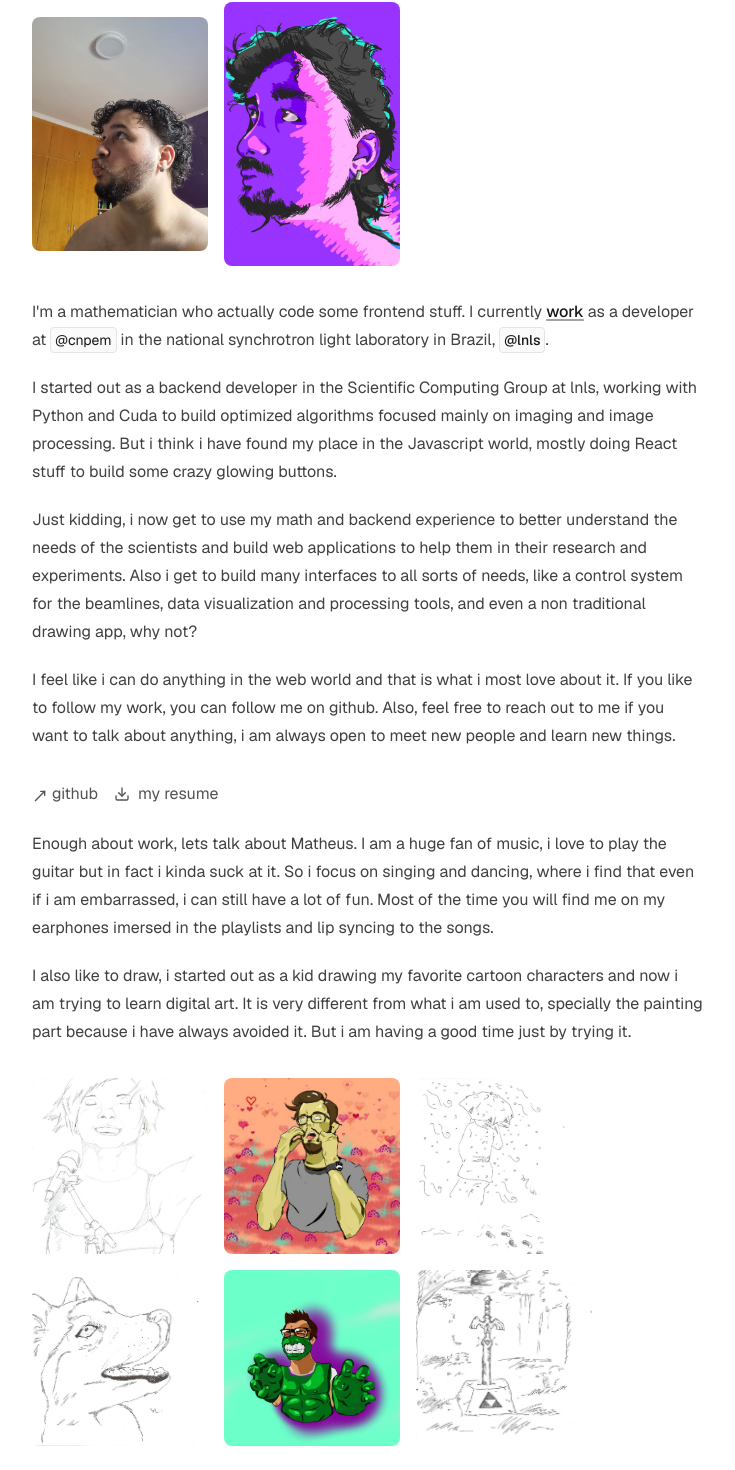
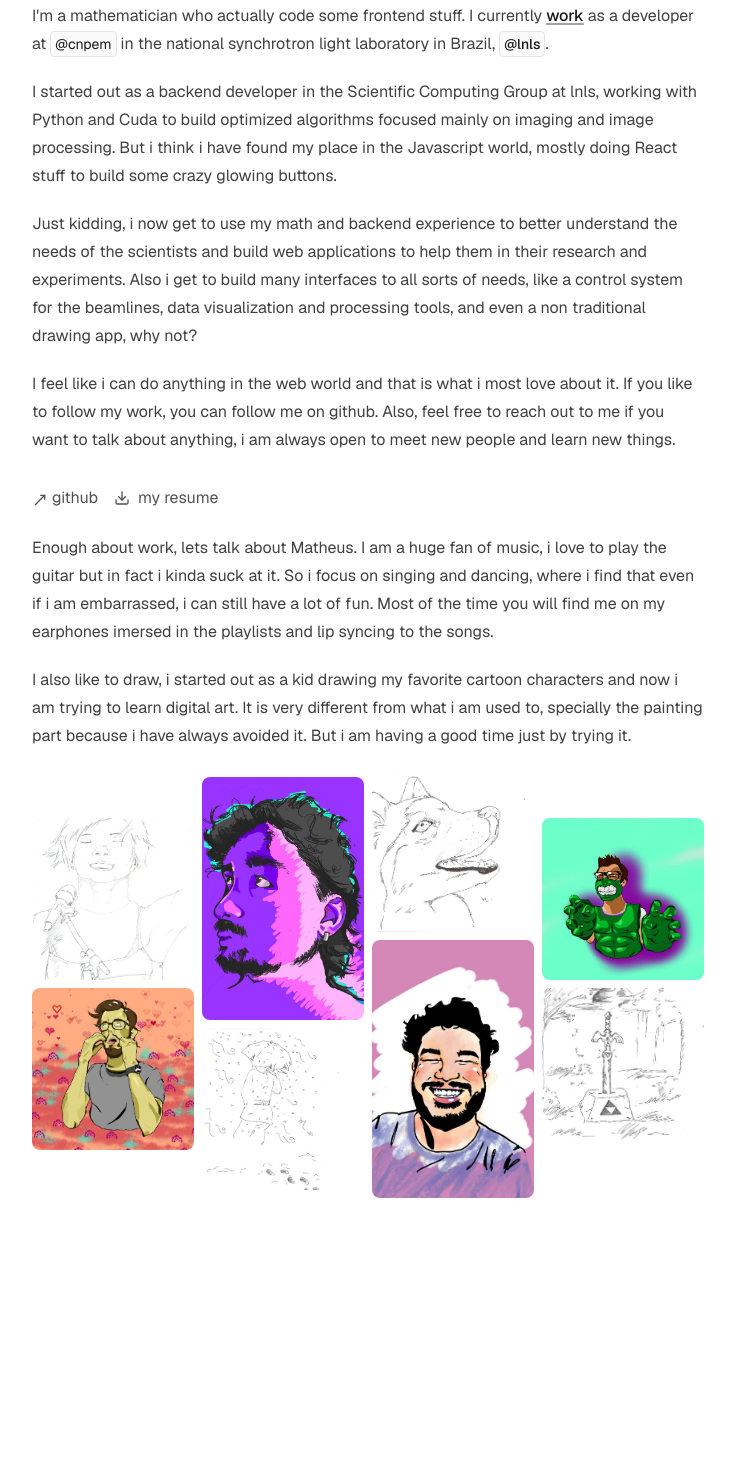
Before and after one commit to matyson/matyson, a Next.js app: page / in a window 1280 px wide. Shown: the part 214-1684 px from the top of the page, without its empty margins (272-1007 px from the left). After the commit the page ends 1572 px from the top, so only its background shows below. Built offline with nearby package versions, Linux system fonts and the light colour scheme.

Commit message:
masonry on drawings

```diff
--- a/app/page.tsx
+++ b/app/page.tsx
@@ -6,7 +6,7 @@ import gogo from "../public/images/home/gogo.jpeg";
 import gu from "../public/images/home/gu.jpeg";
 import hayley from "../public/images/home/hayley.jpeg";
 import husky from "../public/images/home/husky.jpeg";
-import me from "../public/images/home/me.jpeg";
+import profile from "../public/images/home/profile.jpeg";
 import toonme from "../public/images/home/toon-me.jpeg";
 import zelda from "../public/images/home/zelda.jpeg";
 
@@ -26,27 +26,6 @@ export default function Page() {
       <h1 className="mb-8 text-2xl font-medium tracking-tighter">
         {"Oie, i'm Matheus 👋"}
       </h1>
-      <div className="my-8 flex items-center gap-4">
-        <div className="w-44">
-          <Image
-            src={me}
-            alt="me"
-            placeholder="blur"
-            className="rounded-lg"
-            sizes="(min-width: 768px) 213px, 33vw"
-          />
-        </div>
-        <div className="w-44">
-          <Image
-            src={toonme}
-            alt="toon me"
-            placeholder="blur"
-            className="rounded-lg"
-            sizes="(min-width: 768px) 213px, 33vw"
-          />
-        </div>
-      </div>
-
       <p className="prose prose-neutral dark:prose-invert">
         {`I'm a mathematician who actually code some frontend stuff. I currently `}
         <Link href="/work">work</Link>
@@ -127,17 +106,18 @@ export default function Page() {
           trying it.
         </p>
       </div>
-      <div className="my-8 flex flex-wrap gap-4">
-        <div className="w-44">
+      <div className="grid grid-cols-4 items-center gap-2">
+        <div className="grid gap-2">
+          <div className="h-auto max-w-full">
             <Image
               src={hayley}
               alt="Hayley Williams performing Last Hope, one of my favorite songs"
               placeholder="blur"
-            className="rounded-lg"
+              className="rounded-lg object-contain"
               sizes="(min-width: 768px) 213px, 33vw"
             />
           </div>
-        <div className="w-44">
+          <div className="h-auto max-w-full">
             <Image
               src={gu}
               alt="My friend Augusto yapping"
@@ -146,7 +126,18 @@ export default function Page() {
               sizes="(min-width: 768px) 213px, 33vw"
             />
           </div>
-        <div className="w-44">
+        </div>
+        <div className="grid gap-2">
+          <div className="h-auto max-w-full">
+            <Image
+              src={toonme}
+              alt="My toonme"
+              placeholder="blur"
+              className="rounded-lg"
+              sizes="(min-width: 768px) 213px, 33vw"
+            />
+          </div>
+          <div className="h-auto max-w-full">
             <Image
               src={cold}
               alt="A cold evening walk"
@@ -155,7 +146,9 @@ export default function Page() {
               sizes="(min-width: 768px) 213px, 33vw"
             />
           </div>
-        <div className="w-44">
+        </div>
+        <div className="grid gap-2">
+          <div className="h-auto max-w-full">
             <Image
               src={husky}
               alt="A husky dog"
@@ -164,7 +157,18 @@ export default function Page() {
               sizes="(min-width: 768px) 213px, 33vw"
             />
           </div>
-        <div className="w-44">
+          <div className="h-auto max-w-full">
+            <Image
+              src={profile}
+              alt="profile"
+              placeholder="blur"
+              className="rounded-lg"
+              sizes="(min-width: 768px) 213px, 33vw"
+            />
+          </div>
+        </div>
+        <div className="grid gap-2">
+          <div className="h-auto max-w-full">
             <Image
               src={gogo}
               alt="my friend Igor as Hulk"
@@ -173,7 +177,7 @@ export default function Page() {
               sizes="(min-width: 768px) 213px, 33vw"
             />
           </div>
-        <div className="w-44">
+          <div className="h-auto max-w-full">
             <Image
               src={zelda}
               alt="Master Sword in the Lost Woods"
@@ -183,6 +187,7 @@ export default function Page() {
             />
           </div>
         </div>
+      </div>
     </section>
   );
 }
```
Also changed, not shown: public/images/home/profile.jpeg (added). Lines whose indentation alone changed are shown as unchanged.
